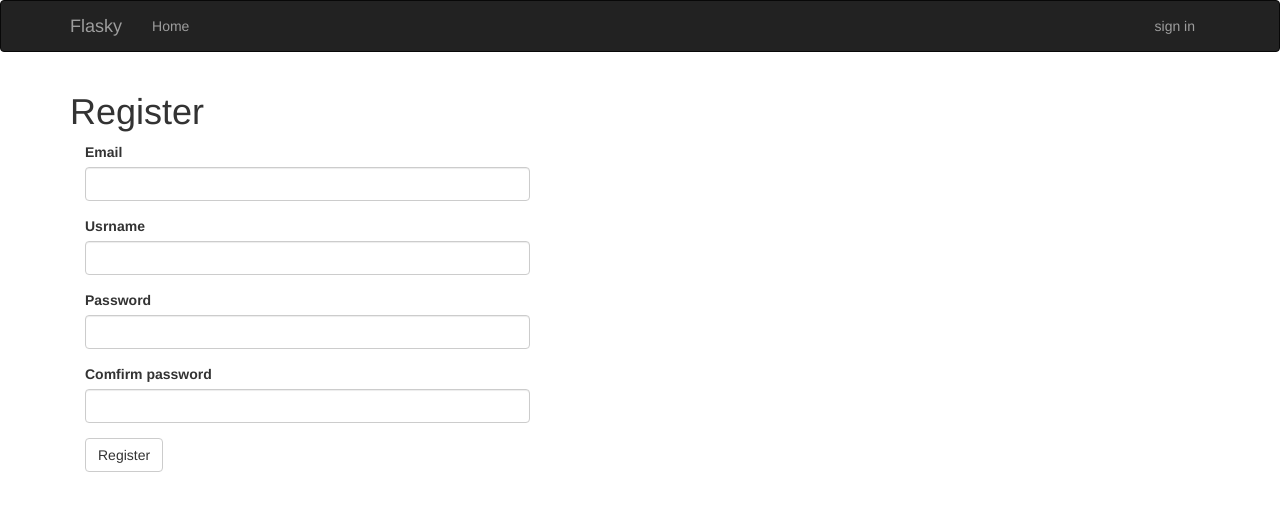
After one commit to qqmecl/chen_blog, a Flask app: page /auth/register in a window 1280 px wide. The commit adds this page. Shown: the top 511 px of the page. Run offline with Flask 2, Linux system fonts and the light colour scheme; some libraries are stand-ins or nearby versions.

Commit message:
flaskweb90

```diff
--- a/app/auth/forms.py
+++ b/app/auth/forms.py
@@ -1,9 +1,30 @@
 from flask_wtf import Form
 from wtforms import StringField, PasswordField, BooleanField, SubmitField
-from wtforms.validators import Required, Length, Email
+from wtforms.validators import Required, Length, Email, Regexp, EqualTo
+from wtforms import ValidationError
+from ..models import User
 
 class LoginForm(Form):
     email = StringField('Email', validators = [Required(), Length(1, 64), Email()])
     password = PasswordField('Password', validators = [Required()])
     remember_me = BooleanField('keep me logged in')
     submit = SubmitField('Log in')
+
+
+class RegistrationForm(Form):
+    email = StringField('Email', validators = [Required(), Length(1, 64), Email()])
+    username = StringField('Usrname', validators = [Required(), Length(1, 64),
+                           Regexp('^[A-Za-z][A-Za-z0-9._]*$', 0, 'Username must have only letters,'
+                           'numbers, dots or underscores')])
+    password = PasswordField('Password', validators = [Required(), EqualTo('password2',
+                             message = 'password must match.')])
+    password2 = PasswordField('Comfirm password', validators = [Required()])
+    submit = SubmitField('Register')
+
+    def validate_email(self, field):
+        if User.query.filter_by(email = field.data).first():
+            raise ValidationError('Email already registered.')
+
+    def validate_username(self, field):
+        if User.query.filter_by(username = field.data).first():
+            raise ValidationError('Username already in use.')
--- a/app/auth/views.py
+++ b/app/auth/views.py
@@ -1,17 +1,18 @@
 from flask import render_template, redirect, url_for, request, flash
 from flask_login import login_user, logout_user, login_required
 from . import auth
+from .. import db
 from ..models import User
-from .forms import LoginForm
+from .forms import LoginForm, RegistrationForm
 
 @auth.route('/login', methods = ['GET', 'POST'])
 def login():
     form = LoginForm()
     if form.validate_on_submit():
-        user = User.query.filter_by(email = form.name.data).first()
-        if user is not None and user.password_verify(form.password.data):
+        user = User.query.filter_by(email = form.email.data).first()
+        if user is not None and user.verify_password(form.password.data):
             login_user(user, form.remember_me.data)
-            return redirect(request.arg.get('next') or url_for('main.index'))
+            return redirect(request.args.get('next') or url_for('main.index'))
         flash('Invalid username or password.')
     return render_template('auth/login.html', form = form)
 
@@ -22,3 +23,16 @@ def logout():
     logout_user()
     flash('you have been logged out.')
     return redirect(url_for('main.index'))
+
+
+@auth.route('/register', methods = ['GET', 'POST'])
+def register():
+    form = RegistrationForm()
+    if form.validate_on_submit():
+        user = User(email = form.email.data,
+                    username = form.username.data,
+                    password = form.password.data)
+        db.session.add(user)
+        flash('You can now login.')
+        return redirect(url_for('auth.login'))
+    return render_template('auth/register.html', form = form)
--- a/app/templates/auth/login.html
+++ b/app/templates/auth/login.html
@@ -10,4 +10,10 @@
 <div class="col-md-4">
     {{ wtf.quick_form(form) }}
 </div>
+<p>
+    New user?
+    <a href="{{ url_for('auth.register') }}">
+        click here to register
+    </a>
+</p>
 {% endblock %}
--- /dev/null
+++ b/app/templates/auth/register.html
@@ -0,0 +1,13 @@
+{% extends "base.html" %}
+{% import "bootstrap/wtf.html" as wtf %}
+
+{% block title %}Flask - Register{% endblock %}
+
+{% block page_content %}
+<div class="page.header">
+    <h1>Register</h1>
+<div>
+<div class="col-md-5">
+    {{ wtf.quick_form(form) }}
+</div>
+{% endblock %}
```
